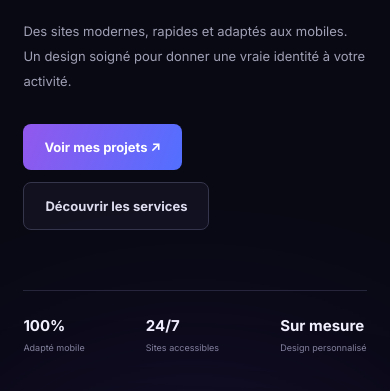
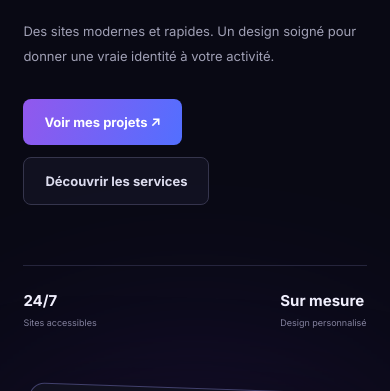
Before and after one commit to onixytb/Studio-web, a plain HTML site: page index.html in a window 390 px wide. Shown: the part 374-765 px from the top of the page. Drawn offline with Linux system fonts and the light colour scheme.

Commit message:
Update website description and hero stats
Removed the phrase 'et adaptés aux mobiles' from the description paragraph and the mobile adaptation statistic from the hero stats section.

```diff
--- a/index.html
+++ b/index.html
@@ -41,7 +41,7 @@
     <h1>Donnez vie à<br>vos <span>projets web.</span></h1>
 
     <p>
-      Des sites modernes, rapides et adaptés aux mobiles.
+      Des sites modernes et rapides.
       Un design soigné pour donner une vraie identité à votre activité.
     </p>
 
@@ -51,7 +51,6 @@
     </div>
 
     <div class="hero-stats">
-      <div><strong>100%</strong><small>Adapté mobile</small></div>
       <div><strong>24/7</strong><small>Sites accessibles</small></div>
       <div><strong>Sur mesure</strong><small>Design personnalisé</small></div>
     </div>
```
